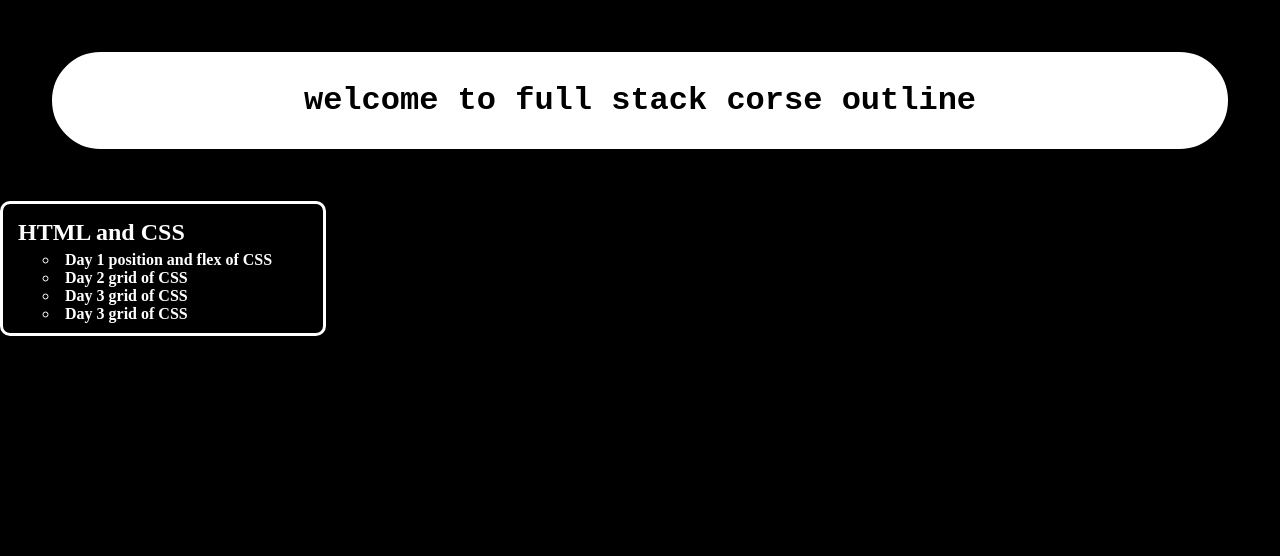
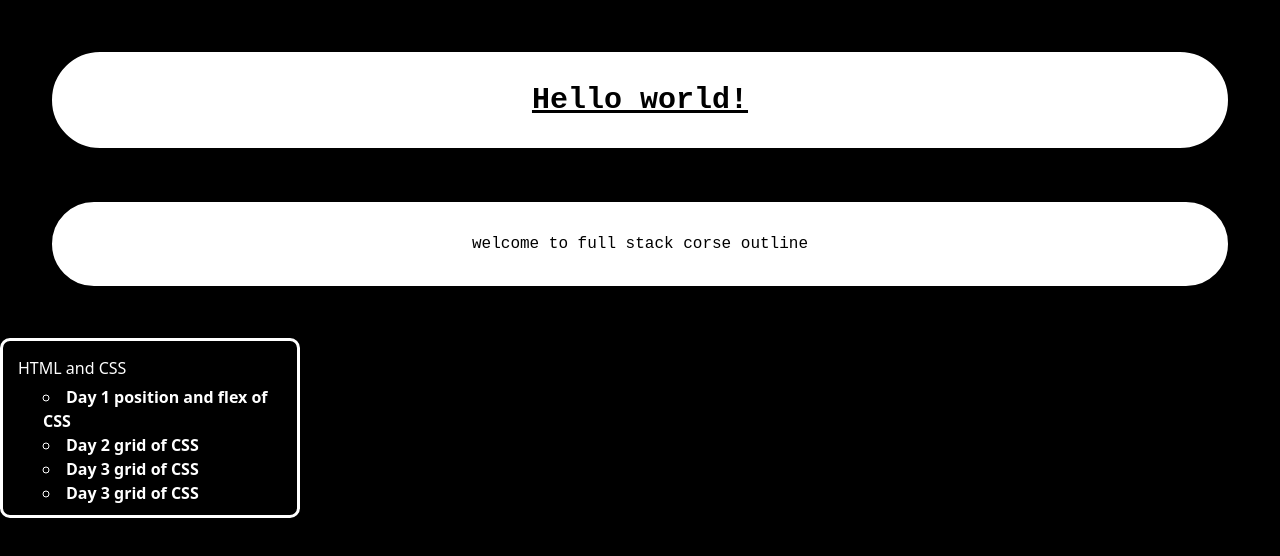
Before and after one commit to Dagimmengestu5/full-Stack, a website: page main.html in a window 1280 px wide. Drawn offline with nearby package versions, Linux system fonts and the light colour scheme; files that its build step writes are made by us from their sources.

Commit message:
node mojules

```diff
--- a/Html and css/Day 1/main.css
+++ /dev/null
@@ -1,37 +0,0 @@
-* {
- margin: 0;
- padding: 0;
-}
-body{
- background-color: black;
-}
-
-h1 {
- font-family: 'Courier New', Courier, monospace;
- color: black;
- background-color: white;
- padding: 30px;
- text-align: center;
- border: 2px solid black;
- border-radius: 70px;
- margin: 50px;
-}
-.first{
- max-width: 300px;
- border: 3px solid white;
- border-radius: 10px;
- padding: 10px;
-}
-
-li {
- padding-left: 30px;
- list-style: circle;
- list-style-type: circle;
- list-style-position: inside;
- color: white;
-}
-li a {
- color: white;
- font-weight: bold;
- text-decoration: none;
-}
--- /dev/null
+++ b/main.css
@@ -0,0 +1,38 @@
+@import "tailwindcss";
+* {
+ margin: 0;
+ padding: 0;
+}
+body{
+ background-color: black;
+}
+
+h1 {
+ font-family: 'Courier New', Courier, monospace;
+ color: black;
+ background-color: white;
+ padding: 30px;
+ text-align: center;
+ border: 2px solid black;
+ border-radius: 70px;
+ margin: 50px;
+}
+.first{
+ max-width: 300px;
+ border: 3px solid white;
+ border-radius: 10px;
+ padding: 10px;
+}
+
+li {
+ padding-left: 30px;
+ list-style: circle;
+ list-style-type: circle;
+ list-style-position: inside;
+ color: white;
+}
+li a {
+ color: white;
+ font-weight: bold;
+ text-decoration: none;
+}
--- a/main.html
+++ b/main.html
@@ -1,12 +1,25 @@
+<!doctype html>
+<html>
+<head>
+  <meta charset="UTF-8">
+  <meta name="viewport" content="width=device-width, initial-scale=1.0">
+  <link href="./output.css" rel="stylesheet">
+</head>
+
+
 <!DOCTYPE html>
 <html lang="en">
 <head>
  <meta charset="UTF-8">
  <meta name="viewport" content="width=device-width, initial-scale=1.0">
- <link rel="stylesheet" href="Html and css/Day 1/main.css">
+ <link rel="stylesheet" href="main.css">
+ <link href="main.css" rel="stylesheet">
  <title>full stack</title>
 </head>
 <body>
+ <h1 class="text-3xl font-bold underline">
+  Hello world!
+</h1>
  <h1>welcome to full stack corse outline</h1>
  <section class="first">
   <h2 style="color: white; padding: 5px;">HTML and CSS</h2>
--- /dev/null
+++ b/package.json
@@ -0,0 +1,6 @@
+{
+  "dependencies": {
+    "@tailwindcss/cli": "^4.1.6",
+    "tailwindcss": "^4.1.6"
+  }
+}
```
Also changed, not shown: 1 other file.
